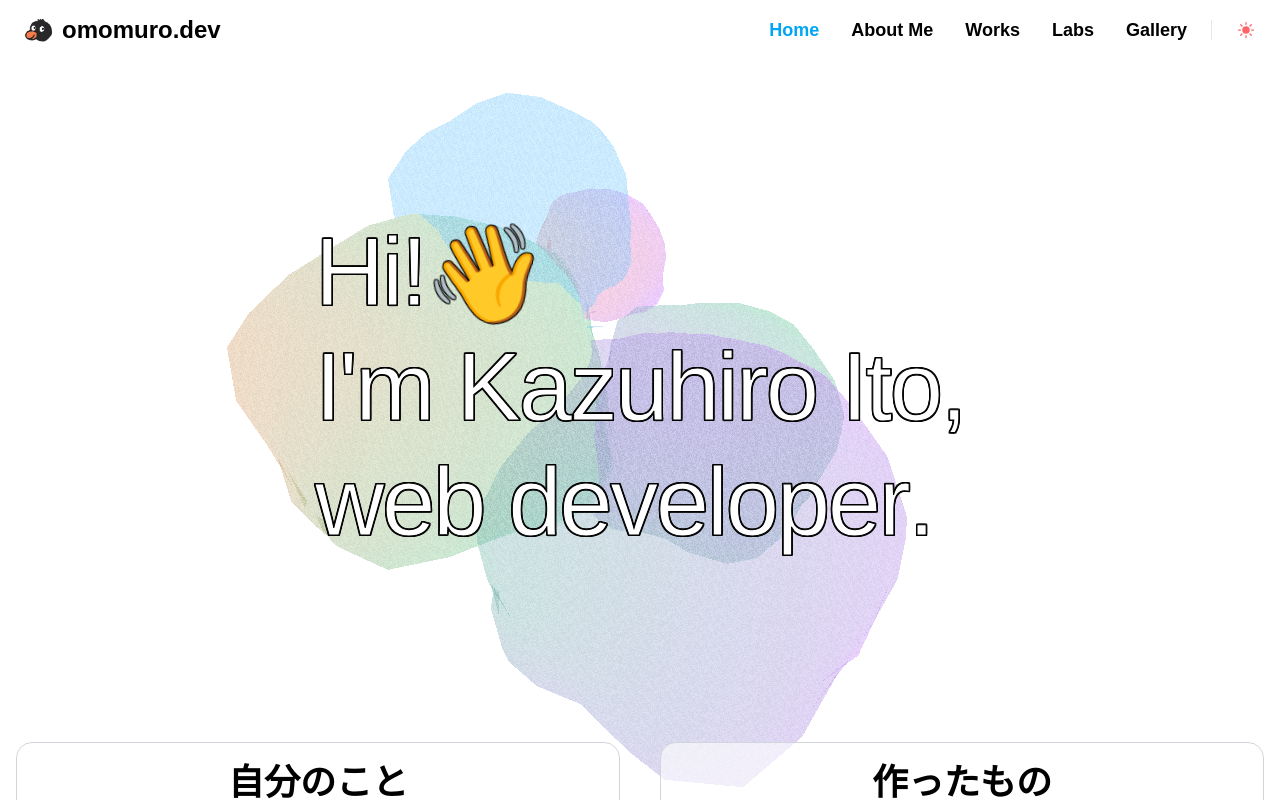
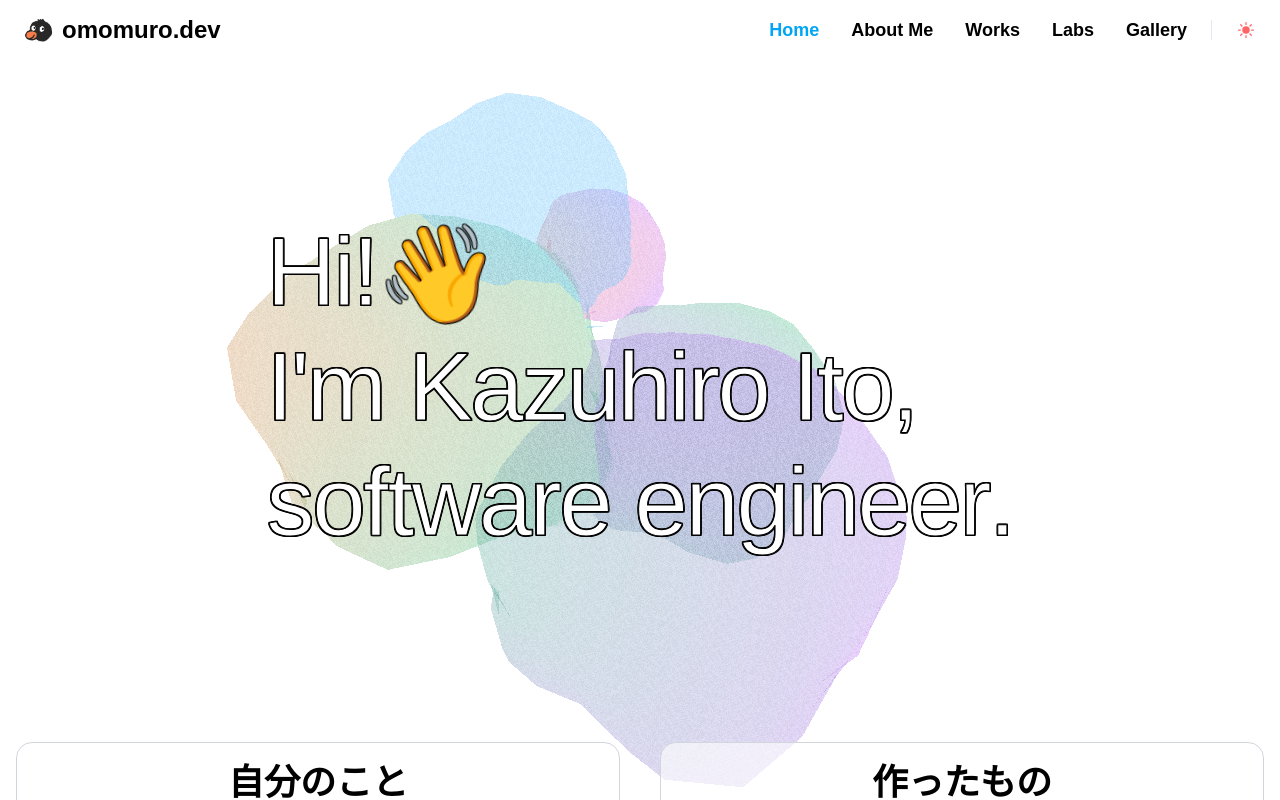
Before and after one commit to KazuhiroIto0127/omomuro.dev, a Next.js app: page / in a window 1280 px wide. Shown: the top 800 px of the page. Built offline with nearby package versions, Linux system fonts and the light colour scheme; no server answers; a web font is replaced by a local one; what tailwindcss-radix would draw is missing.

Commit message:
changed hero's text. software engineer.

```diff
--- a/components/home/Hero.tsx
+++ b/components/home/Hero.tsx
@@ -76,7 +76,7 @@ const Hero = () => {
             <br />
             <span>I&apos;m Kazuhiro Ito,</span>
             <br />
-            <p>web developer.</p>
+            <p>software engineer.</p>
           </h1>
         </div>
       </div>
```
